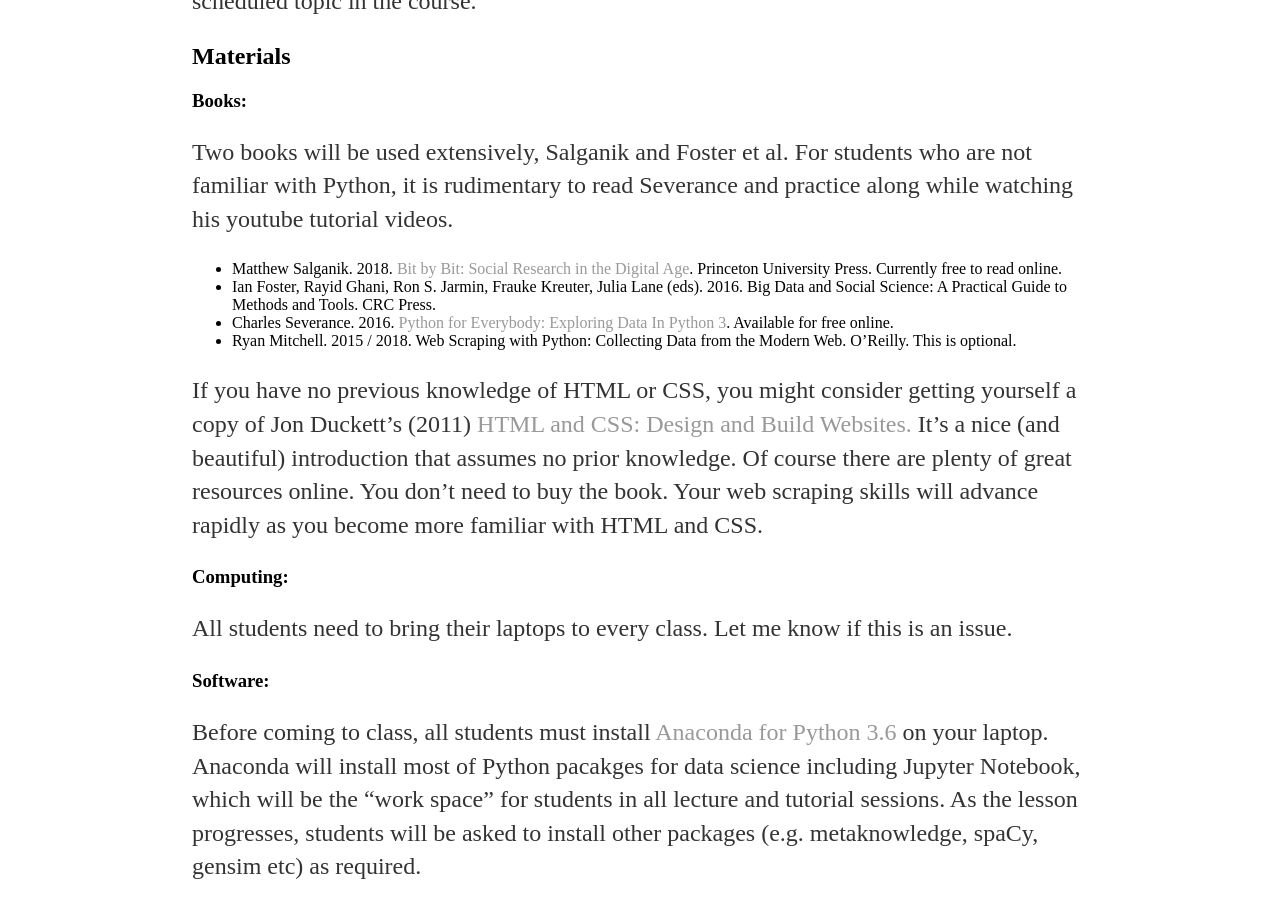
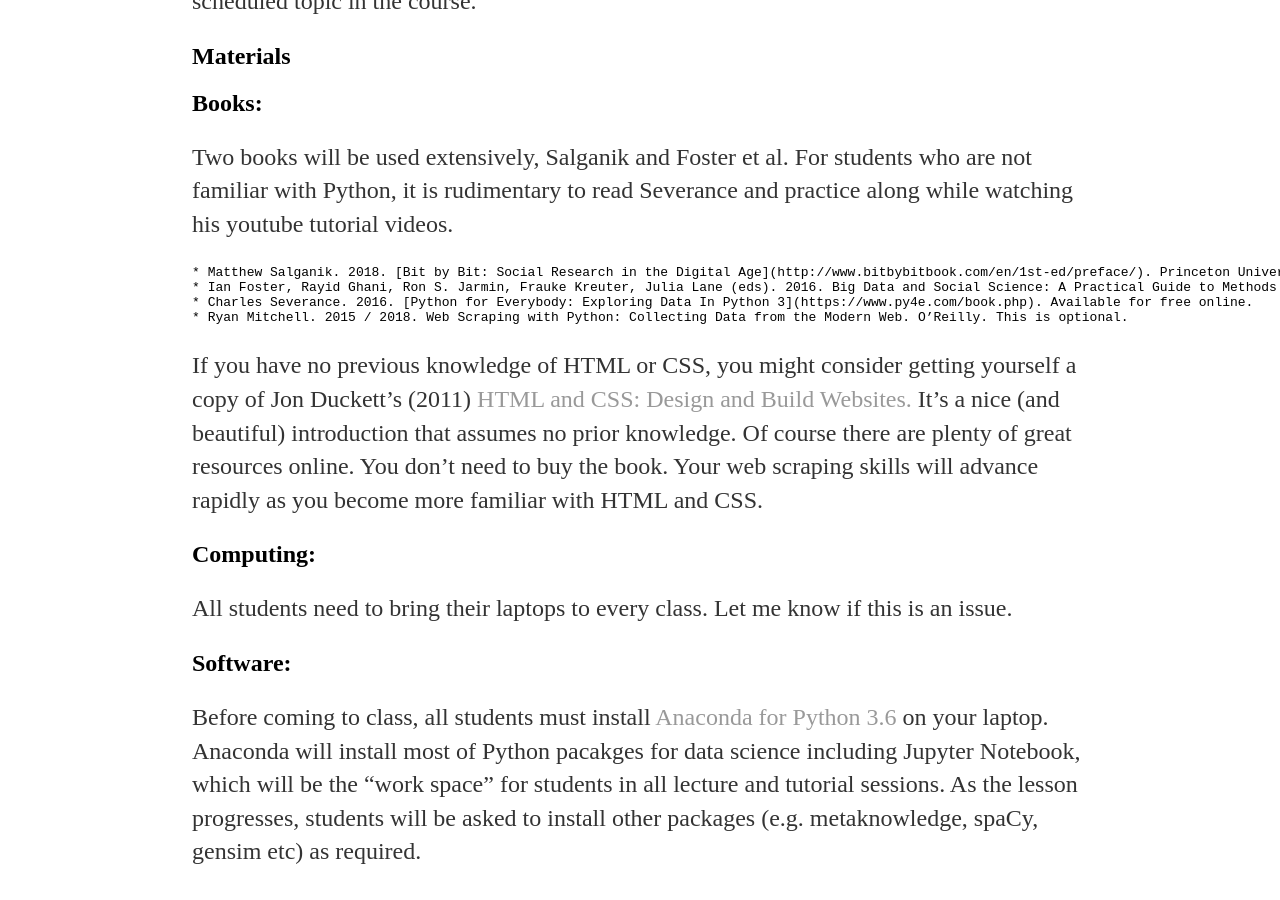
Before and after one commit to judekurn/judekurn.github.io, a Jekyll site: the page built from docs/teach/digital_data_social_science.md, in a window 1280 px wide and 900 px high, scrolled down 864 px. Built offline with Jekyll 4.4.1, drawn with Linux system fonts in a browser that asks for light colours; our own code applies the rules of GitHub Pages for plain Markdown files.

Commit message:
Update digital_data_social_science.md

````diff
--- a/docs/teach/digital_data_social_science.md
+++ b/docs/teach/digital_data_social_science.md
@@ -19,18 +19,19 @@
 The schedule section of the syllabus identifies the core learning objectives for every scheduled topic in the course.
 
 ## Materials
-### Books:
+## Books:
 Two books will be used extensively, Salganik and Foster et al. For students who are not familiar with Python, it is rudimentary to read Severance and practice along while watching his youtube tutorial videos.
+```python
 * Matthew Salganik. 2018. [Bit by Bit: Social Research in the Digital Age](http://www.bitbybitbook.com/en/1st-ed/preface/). Princeton University Press. Currently free to read online.
 * Ian Foster, Rayid Ghani, Ron S. Jarmin, Frauke Kreuter, Julia Lane (eds). 2016. Big Data and Social Science: A Practical Guide to Methods and Tools. CRC Press.
 * Charles Severance. 2016. [Python for Everybody: Exploring Data In Python 3](https://www.py4e.com/book.php). Available for free online.
 * Ryan Mitchell. 2015 / 2018. Web Scraping with Python: Collecting Data from the Modern Web. O’Reilly. This is optional.
-
+```
 If you have no previous knowledge of HTML or CSS, you might consider getting yourself a copy of Jon Duckett’s (2011) [HTML and CSS: Design and Build Websites.](http://www.htmlandcssbook.com/) It’s a nice (and beautiful) introduction that assumes no prior knowledge. Of course there are plenty of great resources online. You don’t need to buy the book. Your web scraping skills will advance rapidly as you become more familiar with HTML and CSS.
 
-### Computing:
+## Computing:
 All students need to bring their laptops to every class. Let me know if this is an issue.
-### Software:
+## Software:
 Before coming to class, all students must install [Anaconda for Python 3.6](https://www.anaconda.com/download/) on your laptop. Anaconda will install most of Python pacakges for data science including Jupyter Notebook, which will be the "work space" for students in all lecture and tutorial sessions. As the lesson progresses, students will be asked to install other packages (e.g. metaknowledge, spaCy, gensim etc) as required.
 
 **Important: All the computing we do in this course will be in Jupyter Notebooks**
@@ -46,7 +47,7 @@
 |Participation|Ongoing|10|
 
 ## Lecture Schedule
-### Session 1: INTRODUCTION
+## Session 1: INTRODUCTION
 This class meeting will introduce the core themes and learning objectives for the term. By the end of the class, you should (1) know what the key themes of the course are, (2) be able to clearly explain what I expect from you in the course, and (3) understand what you need to do to succeed.
 >Chapter 1 “Introduction” from Bit by Bit
 
@@ -58,11 +59,11 @@
 
 >Supplementary / Optional: Eszter Hargittai. 2015. “Is Bigger Always Better? Potential Biases of Big Data Derived from Social Network Sites.” The ANNALS of the American Academy of Political and Social Science 659(1).
 
-### Session 2: SOCIAL SCIENCE WITH DIGITAL DATA
+## Session 2: SOCIAL SCIENCE WITH DIGITAL DATA
 By the end of this class, you should be able to (1) explain how social scientists and data scientists use digital data in observational studies, and (2) describe the 10 common characteristics of “big data” discussed in Salganik: big, always on, nonreactive, incomplete, inaccessible, non-representative, drifting, algorithmically confounded, dirty, and sensitive.
 >Chapter 2 “Observing Behavior” from Bit by Bit
 
-### Session 3: GETTING STARTED WITH PYTHON
+## Session 3: GETTING STARTED WITH PYTHON
 By the end of this class, you should be able to (1) assign things to variables, (2) execute code conditionally, and (3) explain what a function is, use built-in functions, and understand when, why, and how you might want to write your functions.
 >Chapter 1 “Why should you learn to write programs?” from Python for Everyone
 
@@ -76,7 +77,7 @@
 
 >Supplementary / Optional: Watch Brian Granger, Chris Colbert, and Ian Rose’s 2017 talk “[JupyterLab: The Evolution of the Jupyter Notebook](https://www.youtube.com/watch?v=w7jq4XgwLJQ)” to get a sense of what you can do with Jupyter Lab.
 
-### Session 4: GETTING STARTED WITH PYTHON
+## Session 4: GETTING STARTED WITH PYTHON
 By the end of this class, you should be able to (1) understand iteration in Python, (2) manipulate strings, and (3) understand basic data structures (lists, dictionaries, and tuples).
 >Chapter 5 “Iteration” from Python for Everyone
 
@@ -88,13 +89,13 @@
 
 >Chapter 10 “Tuples” from Python for Everyone
 
-### Session 5: GETTING STARTED WITH PYTHON
+## Session 5: GETTING STARTED WITH PYTHON
 By the end of this class, you should be able to (1) read, create, open, modify, and save files; and (2) work with data in the form of Pandas dataframes.
 >Chapter 7 “files” from Python for Everyone
 
 >Watch Daniel Chen’s SciPy 2016 tutorial [Introduction to Pandas](https://www.youtube.com/watch?v=dye7rDktJ2E).
 
-### Session 6: WEB SCRAPING AND CRAWLING
+## Session 6: WEB SCRAPING AND CRAWLING
 By the end of this class, you should be able to (1) understand more complex HTML markup, (2) explain how CSS works, (3) understand how to collect data from websites by scraping or using Application Programming Interfaces (API), and (4) put your new knowledge of HTML and CSS to work in developing your web scraper that also crawls.
 >Chapter 2 “Working with Web Data and APIs” from Big Data and Social Sciences
 
@@ -108,14 +109,14 @@
 
 >Supplementary / Optional: Watch Ryan Mitchell’s DEF CON 23 talk “[Separating Bots from the Humans](https://www.youtube.com/watch?v=PADKIdSPOsc).” I suggest watching this video if you really want to get into scraping complex web pages. If the material we have covered so far is all new to you, this video may be a bit too advanced, but it’s still worth watching.
 
-### Session 7: PARSING DOCUMENTS AND CLEANNG 'DIRTY' DATA
+## Session 7: PARSING DOCUMENTS AND CLEANNG 'DIRTY' DATA
 By the end of this class, you should be able to (1) parse data from documents rather than web pages, and (2) clean up messy unstructured data from web pages and documents.
 
 >Chapter 6 “Reading Documents” from Web Scraping with Python
 
 >Chapter 7 “Cleaning Your Dirty Data” from Web Scraping with Python
 
-### Session 8: ASKING QUESTIONS
+## Session 8: ASKING QUESTIONS
 By the end of this class, you should be able to (1) describe the role that survey methods and the ‘total survey error framework’ play in the digital age; (2) accurately describe historical changes in sampling strategies, and explain why Salganik thinks new approaches to non-probability sampling differ from earlier approaches; (3) describe innovations in how we ask questions; and (4) differentiate between “enriched asking” and “amplified asking.”
 
 >Chapter 3 “Asking Questions” from [Bit by Bit](http://www.bitbybitbook.com/en/preface/)
@@ -128,7 +129,7 @@
 
 >Supplementary / Optional: Read Chapter 10 “Errors and Inference” from Big Data and Social Science
 
-### Session 9: EXPERIMENTS AND MASS COLLABORATIONS
+## Session 9: EXPERIMENTS AND MASS COLLABORATIONS
 By the end of this class, you should be able to (1) explain the role of experiments in social science and data science and explain how they are changing in the digital age, and (3) explain the role of mass collaborations in social science and data science and explain how they are changing in the digital age.
 
 >Chapter 4 “Running Experiments” from Bit by Bit
@@ -139,7 +140,7 @@
 
 >Supplementary / Optional: Devah Pager 2003 “The Mark of a Criminal Record.” American Journal of Sociology. 108(5):937-975.
 
-### Session 10: MACHINE LEARNING AND COMPUTATIONAL TEXT ANALYSIS (PART ONE)
+## Session 10: MACHINE LEARNING AND COMPUTATIONAL TEXT ANALYSIS (PART ONE)
 By the end of this class, you should be able to (1) characterize the general types of problems that machine learning methods can address, (2) describe how machine learning fits into the larger analysis landscapes of data science and computational social science, (3) prepare unstructured text for a computational analysis.
 
 >Gabe Ignatow and Rada Mchalcea. 2018. Pages 99 - 130 in Text Mining: Research Design, Data Collection, and Analysis. SAGE. Chapters cover basic text processing and supervised learning. It is fine to skim the chapter on supervised learning methods. I want you to have a high-level understanding of the general processes and goals. We will get into specific methods later, using concrete examples of applications.
@@ -168,7 +169,7 @@
 
 >Supplementary / Optional: Watch Hilary Mason’s 2015 keynote address on [machine intelligence at the Grace Hopper Celebration of Women in Computing.](https://www.youtube.com/watch?v=Fo7pUJxqLQU)
 
-### Session 11: MACHINE LEARNING AND COMPUTATIONAL TEXT ANALYSIS (PART TWO)
+## Session 11: MACHINE LEARNING AND COMPUTATIONAL TEXT ANALYSIS (PART TWO)
 By the end of this class, you should be able to (1) cluster documents based on similarity measures and k-means clustering, (2) develop and interpret an LDA topic model, and (3) develop and interpret topics in a semantic network.
 
 >Chapter 7 “Text Analysis” from Big Data and Social Science
@@ -183,14 +184,14 @@
 
 >Supplementary / Optional: Gary King, Jennifer Pan, and Molly Roberts. 2013. [“How Censorship in China Allows Government Criticism but Silences Collective Expression.”](https://www.cambridge.org/core/journals/american-political-science-review/article/how-censorship-in-china-allows-government-criticism-but-silences-collective-expression/C7EF4A9C9D59425C2D09D83742C1FE00) American Political Science Review. 107(2):326-343.
 
-### Session 12: MACHINE LEARNING AND COMPUTATIONAL TEXT ANALYSIS (PART THREE)
+## Session 12: MACHINE LEARNING AND COMPUTATIONAL TEXT ANALYSIS (PART THREE)
 
-### Session 13: UNDERSTANDING NETWORK ANALYSIS
+## Session 13: UNDERSTANDING NETWORK ANALYSIS
 
-### Session 13: NETWORK ANALYSIS USING NETWORKX
+## Session 13: NETWORK ANALYSIS USING NETWORKX
 
 
-### Session (optional): AGENT-BASED MODELS IN PYTHON
+## Session (optional): AGENT-BASED MODELS IN PYTHON
 These sessions will (1) review some of the fundamental theory and concepts information agent-based models and other simulation methods in the social sciences, (2) review the paradigm of object-oriented programming, and (3) explain how to develop simple agent-based models in Python.
 >Macy and Willer (2002) “From Factors to Actors: Computational Sociology and Agent-Based Modeling.” Annual Review of Sociology. 28:143-166
 
````
